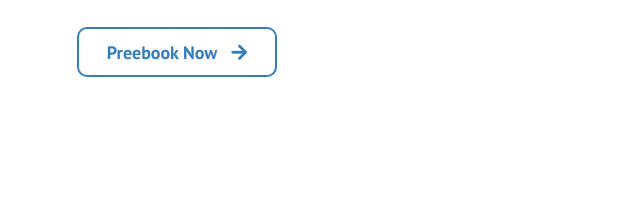
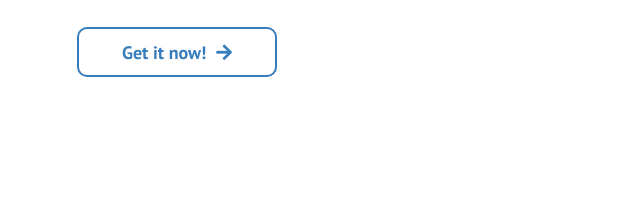
Before and after one commit to AskatAsh/Hero-Gear, a plain HTML site: page index.html in a window 1280 px wide. Shown: the part 3106-3303 px from the top of the page, 8-648 px from the left. Drawn offline with Linux system fonts and the light colour scheme.

Commit message:
text of the last button changed

```diff
--- a/index.html
+++ b/index.html
@@ -204,7 +204,7 @@
         accessories are essential for every photographer, while others are only handy in a specific genre.
       </p>
       <a href="https://askatash.github.io/Hero-Portfolio/" target="_blank">
-        <button class="second-btn">Preebook Now <span class="fas fa-arrow-right"></span></button></a>
+        <button class="second-btn">Get it now!<span class="fas fa-arrow-right"></span></button></a>
     </div>
 
     <div class="right-section2">
```
